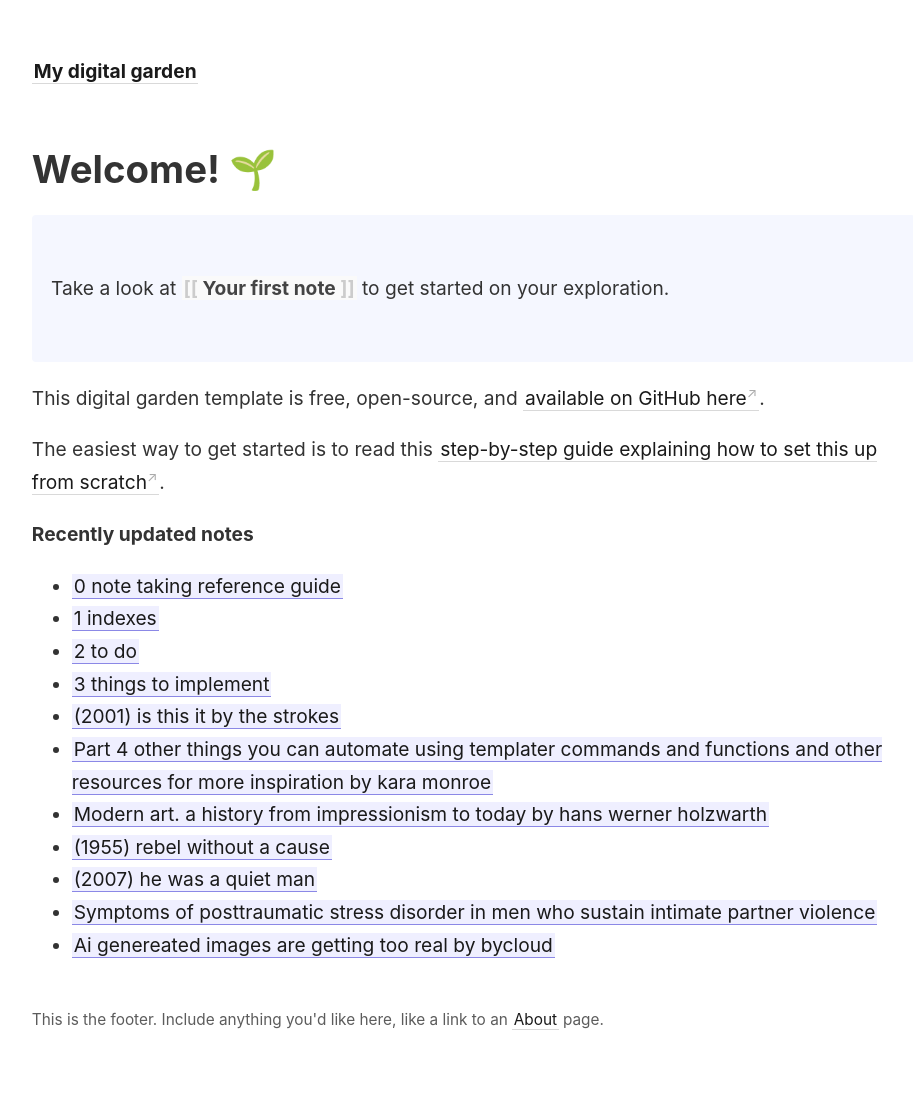
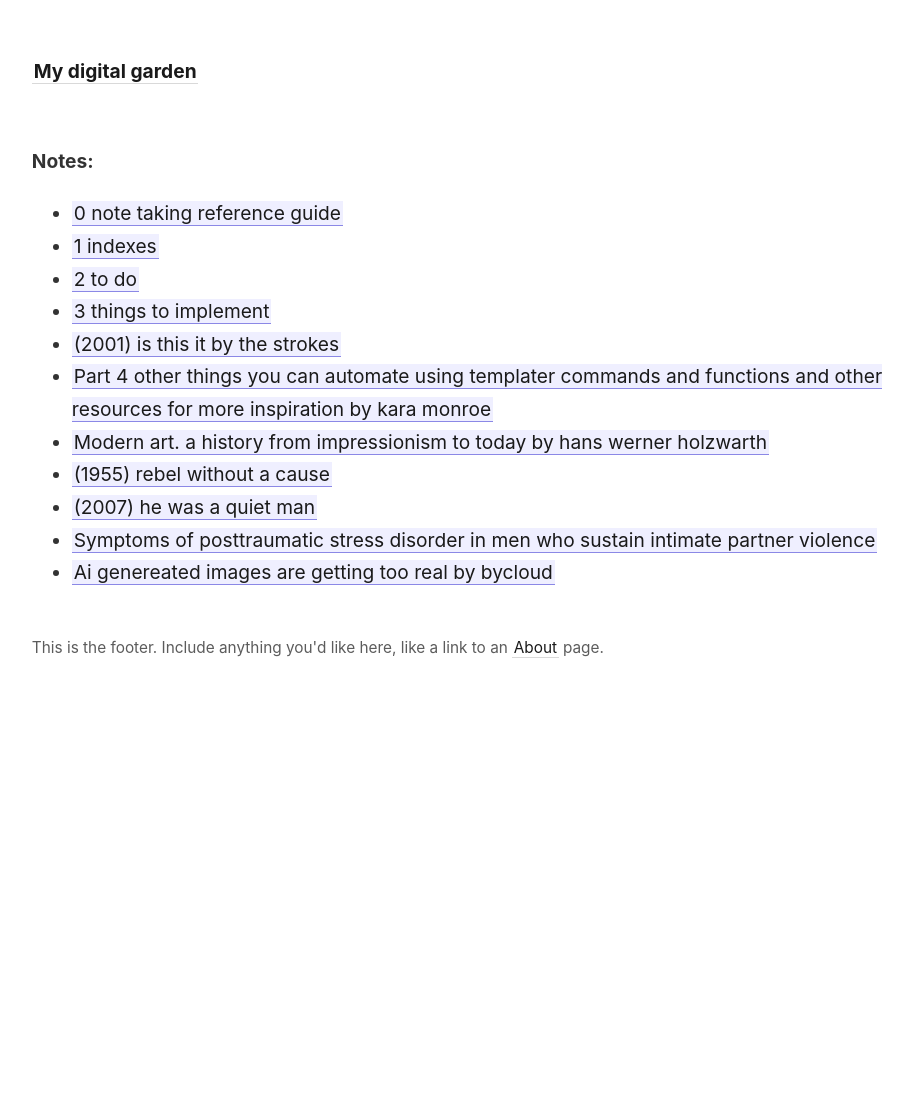
Before and after one commit to YukiTheProgrammer/digital-garden-jekyll, a Jekyll site: the page built from _pages/index.md, in a window 1280 px wide. Shown: the whole page, without its empty margins (45-958 px from the left). Built offline with Jekyll 4.4.1, drawn with Linux system fonts in a browser that asks for light colours; after the commit the page ends 900 px from its top, so only the background shows below that.

Commit message:
Update index.md

```diff
--- a/_pages/index.md
+++ b/_pages/index.md
@@ -5,17 +5,7 @@
 permalink: /
 ---
 
-# Welcome! 🌱
-
-<p style="padding: 3em 1em; background: #f5f7ff; border-radius: 4px;">
-  Take a look at <span style="font-weight: bold">[[Your first note]]</span> to get started on your exploration.
-</p>
-
-This digital garden template is free, open-source, and [available on GitHub here](https://github.com/maximevaillancourt/digital-garden-jekyll-template).
-
-The easiest way to get started is to read this [step-by-step guide explaining how to set this up from scratch](https://maximevaillancourt.com/blog/setting-up-your-own-digital-garden-with-jekyll).
-
-<strong>Recently updated notes</strong>
+<strong>Notes:</strong>
 
 <ul>
   {% assign recent_notes = site.notes%}
```
